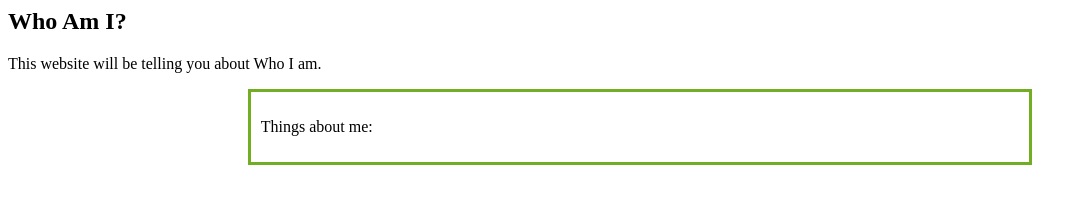
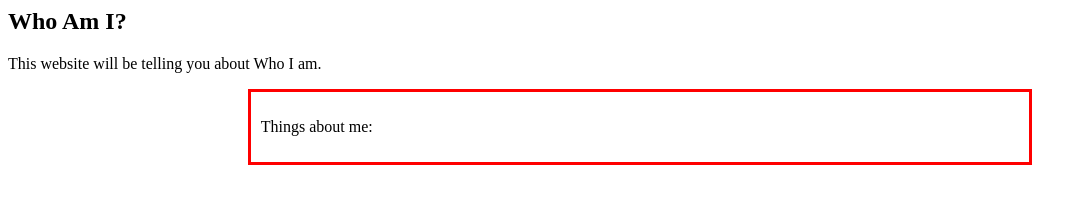
Before and after one commit to luffyluitel/whoami.html, a plain HTML site: page WHOAMI.html in a window 1280 px wide. Shown: the whole page, without its empty margins (0-1087 px from the left). Drawn offline with Linux system fonts and the light colour scheme.

Commit message:
Update WHOAMI.html

```diff
--- a/WHOAMI.html
+++ b/WHOAMI.html
@@ -14,7 +14,7 @@
     .center {
       margin: auto;
       width: 60%;
-      border: 3px solid #73AD21;
+      border: 3px solid #FF0000;
       padding: 10px;
     }
     </style>
```
